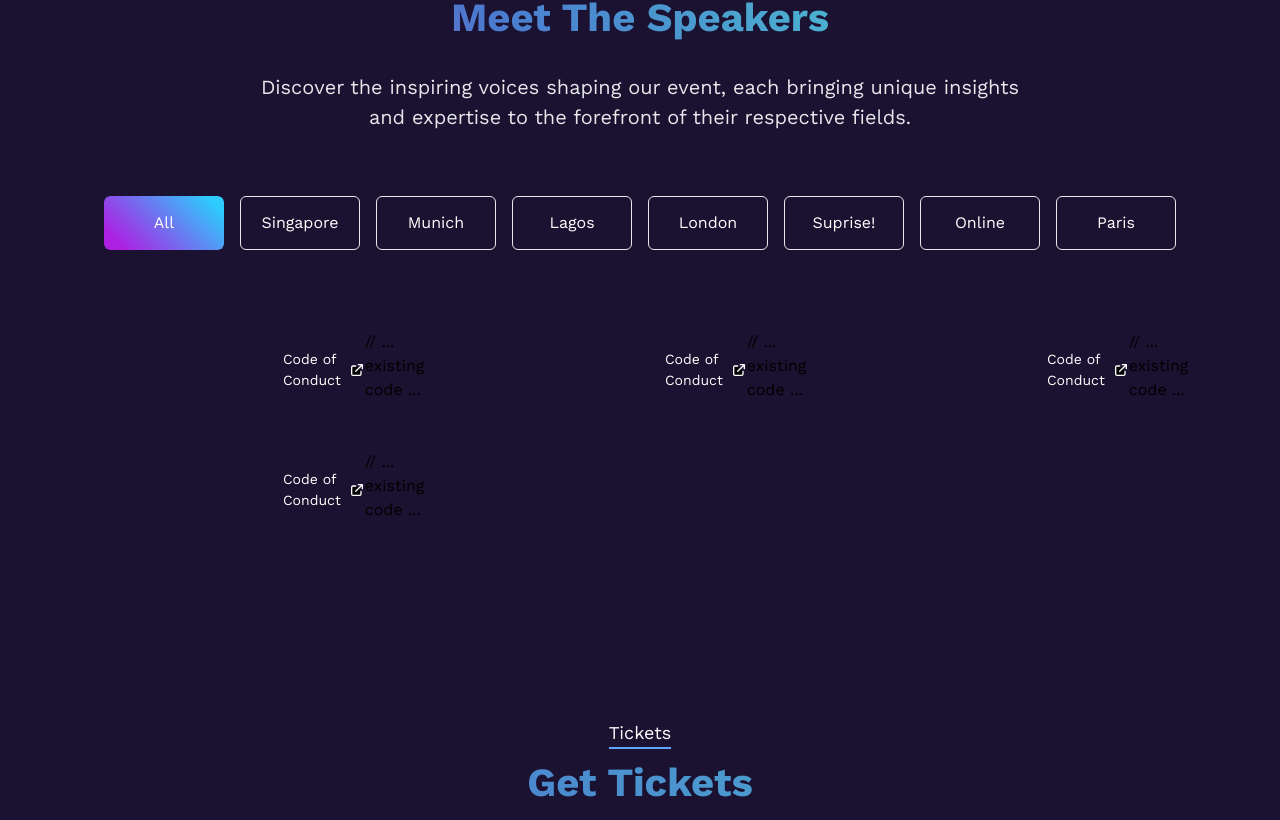
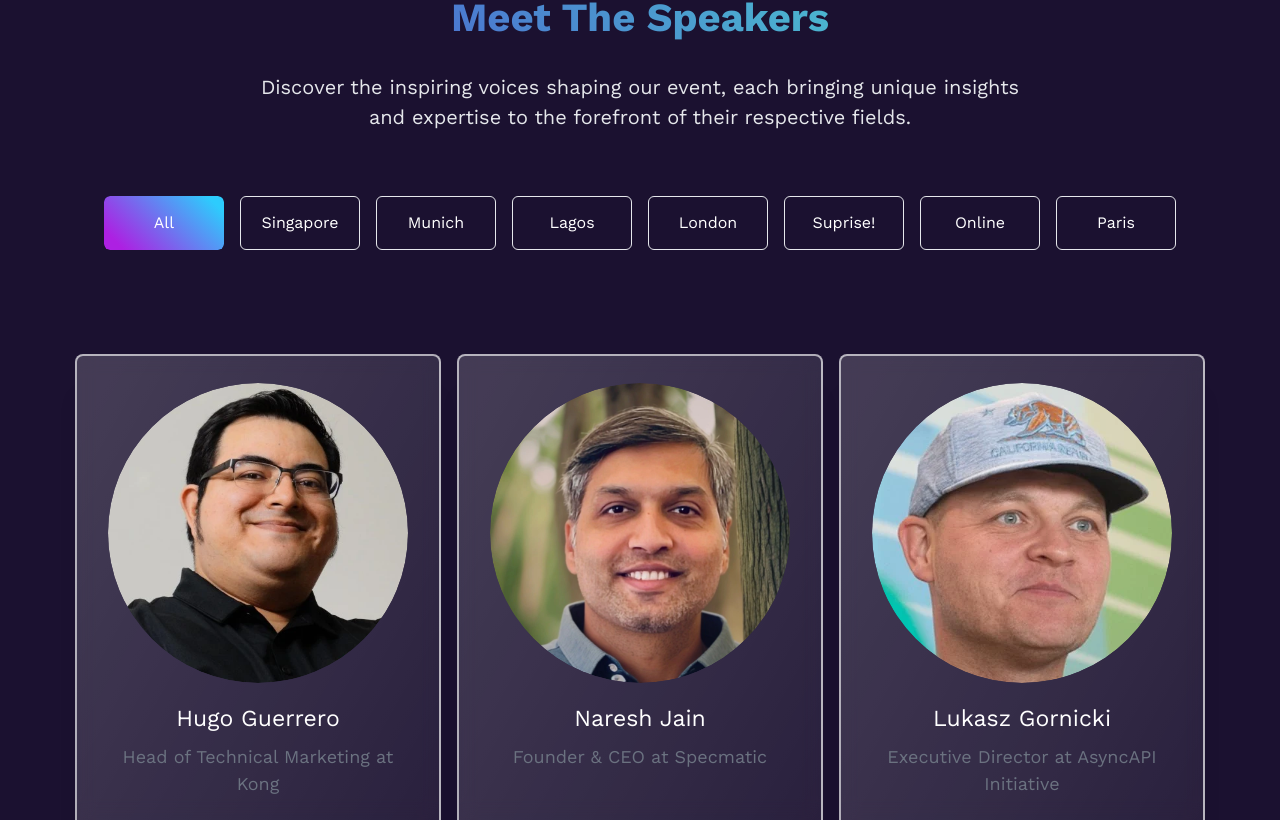
Before and after one commit to asyncapi/conference-website, a Next.js app: page / in a window 1280 px wide. Shown: the part 1980-2800 px from the top of the page. Built offline with nearby package versions, Linux system fonts and the light colour scheme.

Commit message:
Solved issue #594 footer code of conduct

```diff
--- a/components/Buttons/scroll-button.js
+++ /dev/null
@@ -1,49 +0,0 @@
-import { useEffect, useState } from "react";
-import { ArrowUp } from "lucide-react";
-
-const ScrollButton = () => {
-  const [visible, setVisible] = useState(false);
-
-
-  useEffect(() => {
-    const toggleVisibility = () => {
-      // Show button when user has scrolled down more than 700px
-      if (window.scrollY > 700) {
-        setVisible(true);
-      } else {
-        // Hide button when user is near the top of the page
-        setVisible(false);
-      }
-    };
-
-    // Add scroll event listener to window to track scroll position
-    window.addEventListener("scroll", toggleVisibility);
-
-    // This prevents memory leaks and unnecessary processing
-    return () => window.removeEventListener("scroll", toggleVisibility);
-  }, []); // Empty dependency array means this effect runs only once on mount
-
-  // Function to handle the button click and scroll back to top
-  const scrollToTop = () => {
-
-    window.scrollTo({ top: 0, behavior: "smooth" });
-  };
-
-  // Render the scroll-to-top button
-  return (
-    <button
-      onClick={scrollToTop} // Attach click handler to scroll to top
-      className={`fixed bottom-10 right-6 flex items-center justify-center w-12 h-12
-        text-white rounded-full shadow-lg transition-opacity
-        border border-gray-200 gradient-bg
-        ${visible ? "opacity-100 z-50" : "opacity-0"}`} // Conditionally apply classes based on visibility
-
-    >
-      {/* Arrow icon pointing upward */}
-      <ArrowUp size={24} />
-    </button>
-  );
-};
-
-// Export the component
-export default ScrollButton;
--- a/components/Footer/footer.js
+++ b/components/Footer/footer.js
@@ -37,7 +37,32 @@ function Footer() {
            <span> Code of Conduct </span><span><ILink className='w-4 ml-2' fill='white' /></span>
           </a>
         </div>
-        // ... existing code ...
+        <div></div>
+        <div className="flex items-center justify-between sm:flex-col sm:items-center">
+         <div className="text-white">© 2025 AsyncAPI.com – All rights reserved</div>
+         <div className="w-[0.9px] h-4 bg-white ml-4 sm:hidden" />
+            <div className="ml-4 flex justify-between items-center gap-2 sm:mt-4">
+              {socials.map((social, index) => {
+                return (
+                  <a
+                    key={index}
+                    href={social.href}
+                    target="_blank"
+                    rel="noreferrer"
+                    className="rounded-lg flex items-center justify-center hover:border-[#AD20E2] duration-150 ease-in-out"
+                    data-test={`footer-${social.name}`}
+                  >
+                    <Image
+                      src={social.imgUrl}
+                      alt={social.name}
+                      height={23}
+                      width={23}
+                    />
+                  </a>
+                );
+              })}
+            </div>
+        </div>
       </div>
     </div>
   );
--- a/components/Navbar/navbar.js
+++ b/components/Navbar/navbar.js
@@ -112,9 +112,6 @@ function Navbar() {
                   <div
                     onMouseEnter={() => handleMouseEnter(link.title)}
                     onMouseLeave={handleMouseLeave}
-                    onClick={() =>                  //Toggle visibility: if the clicked component is already open, close it; otherwise, open it
-                      setShow((prev) => (prev === link.title ? null : link.title))
-                    }
                     className="ml-16 text-[14px] group cursor-pointer relative flex flex-col"
                     data-test={`nav-${link.title}`}
                   >
--- a/components/Speaker/speaker.js
+++ b/components/Speaker/speaker.js
@@ -1,46 +1,35 @@
-import React from "react";
-import Image from "next/image";
-import ILink from "../illustration/link";
+import Image from 'next/image';
+import React from 'react'
 
-function Footer() {
-  const socials = [
-    {
-      name: "Github",
-      href: "https://github.com/asyncapi",
-      imgUrl: "/img/Github.png",
-    },
-    {
-      name: "Linkedin",
-      href: "https://www.linkedin.com/company/asyncapi/",
-      imgUrl: "/img/Linkedln.png",
-    },
-    {
-      name: "Twitter(X)",
-      href: "https://x.com/asyncapispec",
-      imgUrl: "/img/twitter_new.png",
-    },
-  ];
+function Speaker({details, location, className}) {
   return (
-    <div className="container" data-test="footer">
 		<div
-        className="w-full flex justify-between items-center p-4 sm:flex-col sm:gap-3"
-        data-test="footer-asyncAPI-logo"
+			className={`w-auto text-center flex flex-col items-center card h-auto rounded-md p-[27px] ${className}`}
+			data-test="speakers-section"
 		>
-        <div className="mt-2 text-[14px] text-gray-100">
-          <a
-            href="https://github.com/asyncapi/community/blob/master/CODE_OF_CONDUCT.md"
-            target="_blank"
-            rel="noreferrer"
-            className="hover:underline text-white duration-200 ease-in-out flex items-center" // Removed sm:hidden class to make Code of Conduct visible on small screens
-            data-test="code-of-conduct"
+			<div className='w-[300px] h-[300px] lg:w-[250px] lg:h-[250px] relative overflow-hidden  rounded-full'>
+				<Image src={details.img} alt={details.name} width={0} height={0} sizes='100vw' className='rounded-full object-cover transition-all duration-300 hover:scale-110 w-[100%] h-[100%]' />
+			</div>
+			<div className='mt-[19px]'>
+				<h3 className='text-[23px] text-white'>{details.name}</h3>
+				<div
+					className={`flex flex-col ${
+						location && 'min-h-[150px]'
+					} justify-between`}
 				>
-           <span> Code of Conduct </span><span><ILink className='w-4 ml-2' fill='white' /></span>
-          </a>
+					<div>
+						{' '}
+						<p className='mt-[6.6px] text-[18px] text-gray-500'>{details.title}</p>
 					</div>
-        // ... existing code ...
+					<div>
+						<p className='mt-[6.6px] text-[20px] text-gradient'>
+							{location?.location}
+						</p>
+					</div>
+				</div>
 			</div>
 		</div>
 	);
 }
 
-export default Footer;
+export default Speaker
--- a/pages/_app.js
+++ b/pages/_app.js
@@ -2,9 +2,8 @@ import '../styles/globals.css';
 import 'slick-carousel/slick/slick.css';
 import 'slick-carousel/slick/slick-theme.css';
 import Navbar from '../components/Navbar/navbar';
-import Footer from '../components/Footer/footer'; // Imports the Footer component that we modified
+import Footer from '../components/Footer/footer';
 import { useState, useEffect } from 'react';
-import ScrollButton from '../components/Buttons/scroll-button';
 
 function MyApp({ Component, pageProps }) {
   const [showChild, setShowChild] = useState(false);
@@ -22,8 +21,7 @@ function MyApp({ Component, pageProps }) {
       <Navbar />
 
       <Component {...pageProps} />
-      <ScrollButton /> {/* Renders a button that scrolls to top of page when clicked */}
-      <Footer /> {/* This renders our Footer component which now has the Code of Conduct visible on all screen sizes */}
+      <Footer />
       </div>
   );
 }
```
Lines whose indentation alone changed are shown as unchanged.
